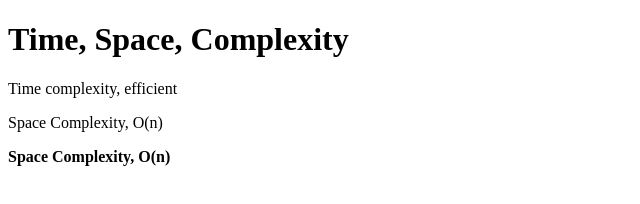
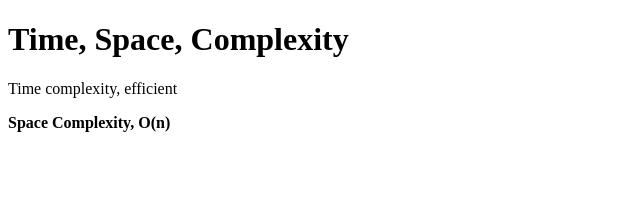
Before and after one commit to acciojob/time-and-space-complexity-durgaprasad1719, a website: page main.html in a window 1280 px wide. Shown: the whole page, without its empty margins (0-640 px from the left). Drawn offline with Linux system fonts and the light colour scheme.

Commit message:
created a submission

```diff
--- a/main.html
+++ b/main.html
@@ -9,8 +9,8 @@
 <body>
 	<h1>Time, Space, Complexity</h1>
 	<p>Time complexity, efficient</p>
-	<p>Space Complexity, O(n)</p>
 	<p><b>Space Complexity, O(n)</b></p>
+
 	<!-- the entire body must be written by student -->
     <script type="text/javascript" src="./script.js">
 </script>
```
